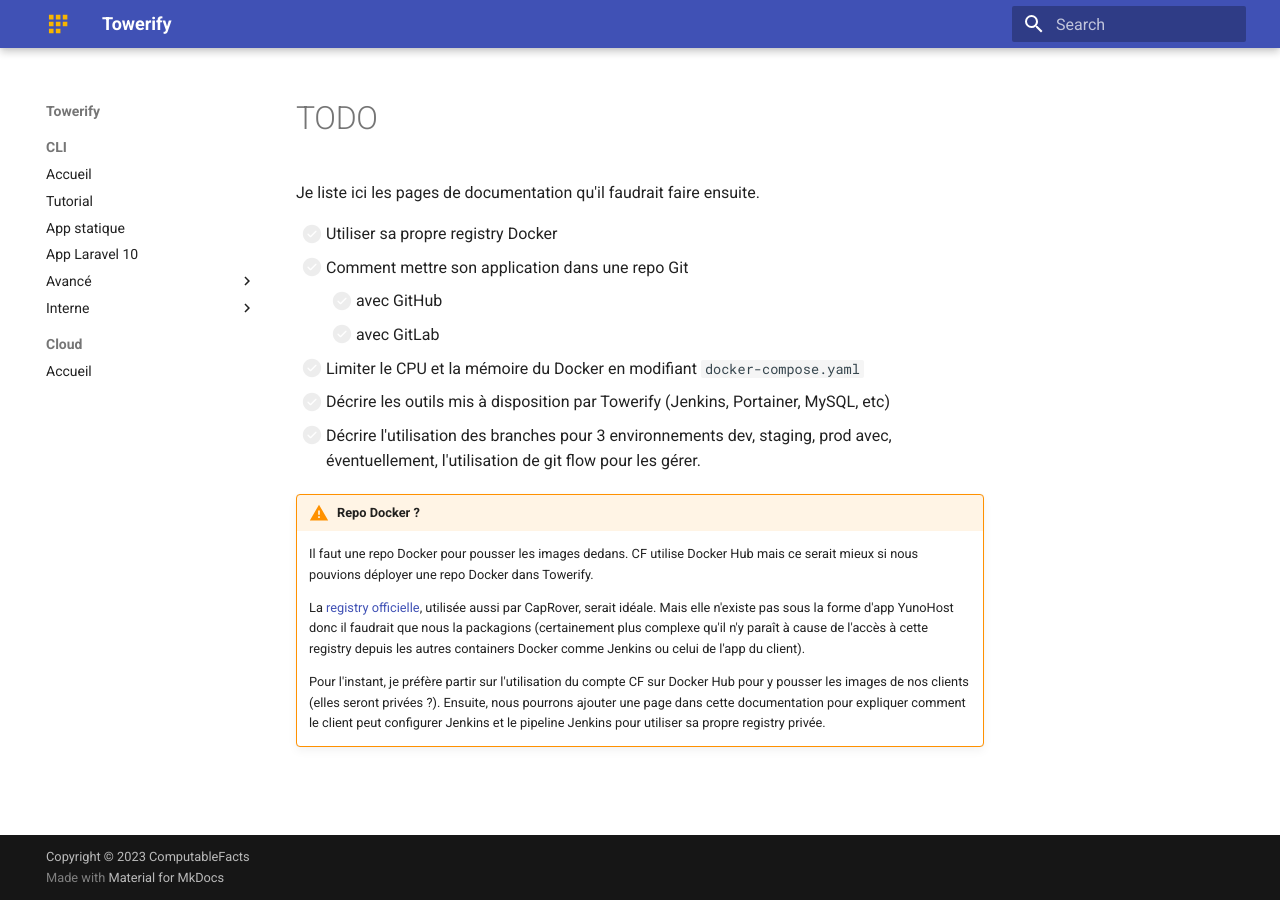
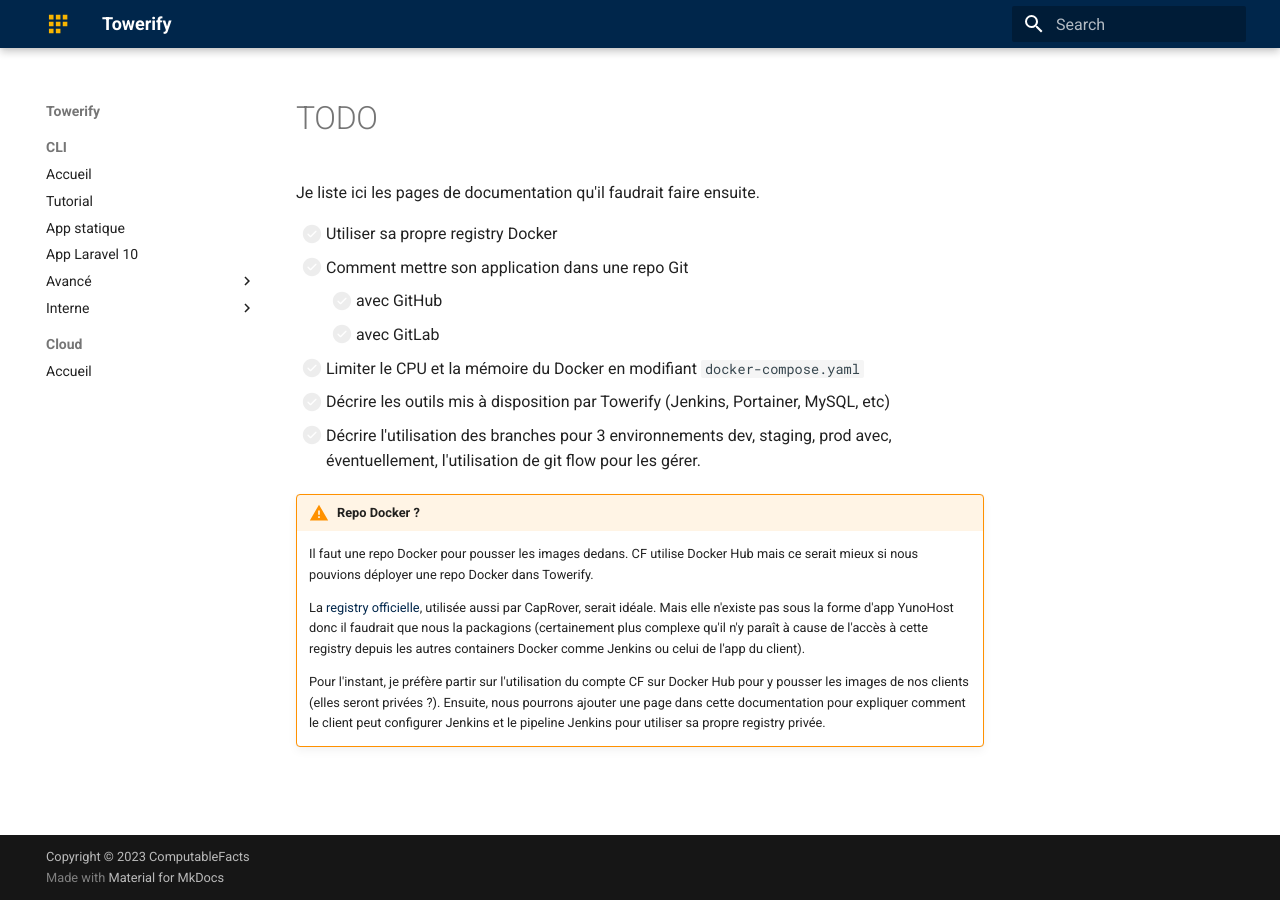
Before and after one commit to computablefacts/towerify-docs, an MkDocs documentation site: the page built from docs/todo.md, in a window 1280 px wide. Built offline with MkDocs 1.6.1 and Material for MkDocs 9.7.7, drawn with Linux system fonts in a browser that asks for light colours.

Commit message:
Use our own color palette.

```diff
--- /dev/null
+++ b/docs/stylesheets/extra.css
@@ -0,0 +1,5 @@
+:root {
+  --md-primary-fg-color: #00264b;
+  --md-primary-fg-color--light: #47627f;
+  --md-primary-fg-color--dark: #00264b;
+}
--- a/mkdocs.yml
+++ b/mkdocs.yml
@@ -30,6 +30,11 @@
     - content.code.select
   logo: img/logo.svg
   favicon: img/favicon.png
+  palette:
+    primary: custom
+
+extra_css:
+  - stylesheets/extra.css
 
 copyright: Copyright &copy; 2023 ComputableFacts
 
```
